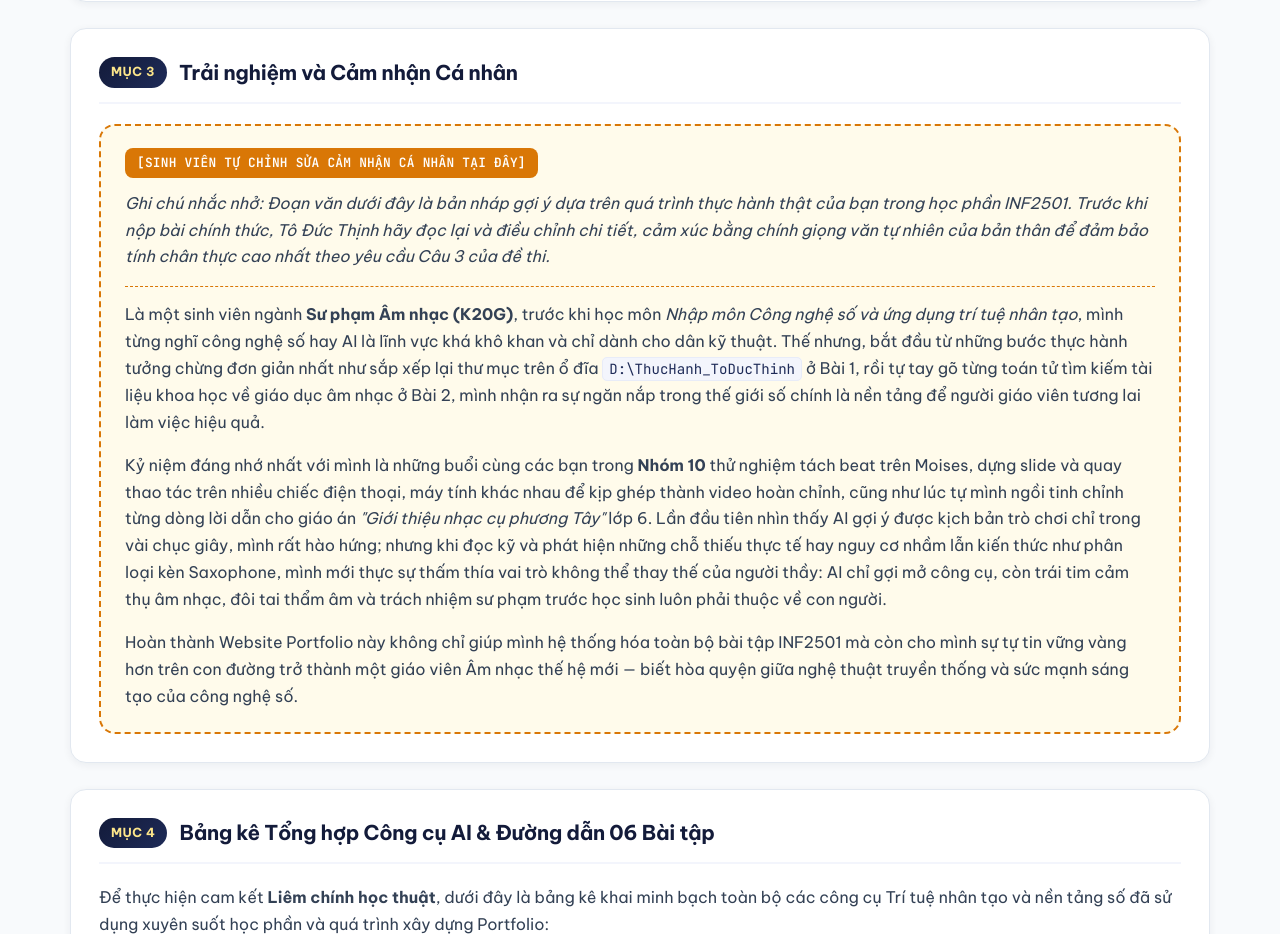
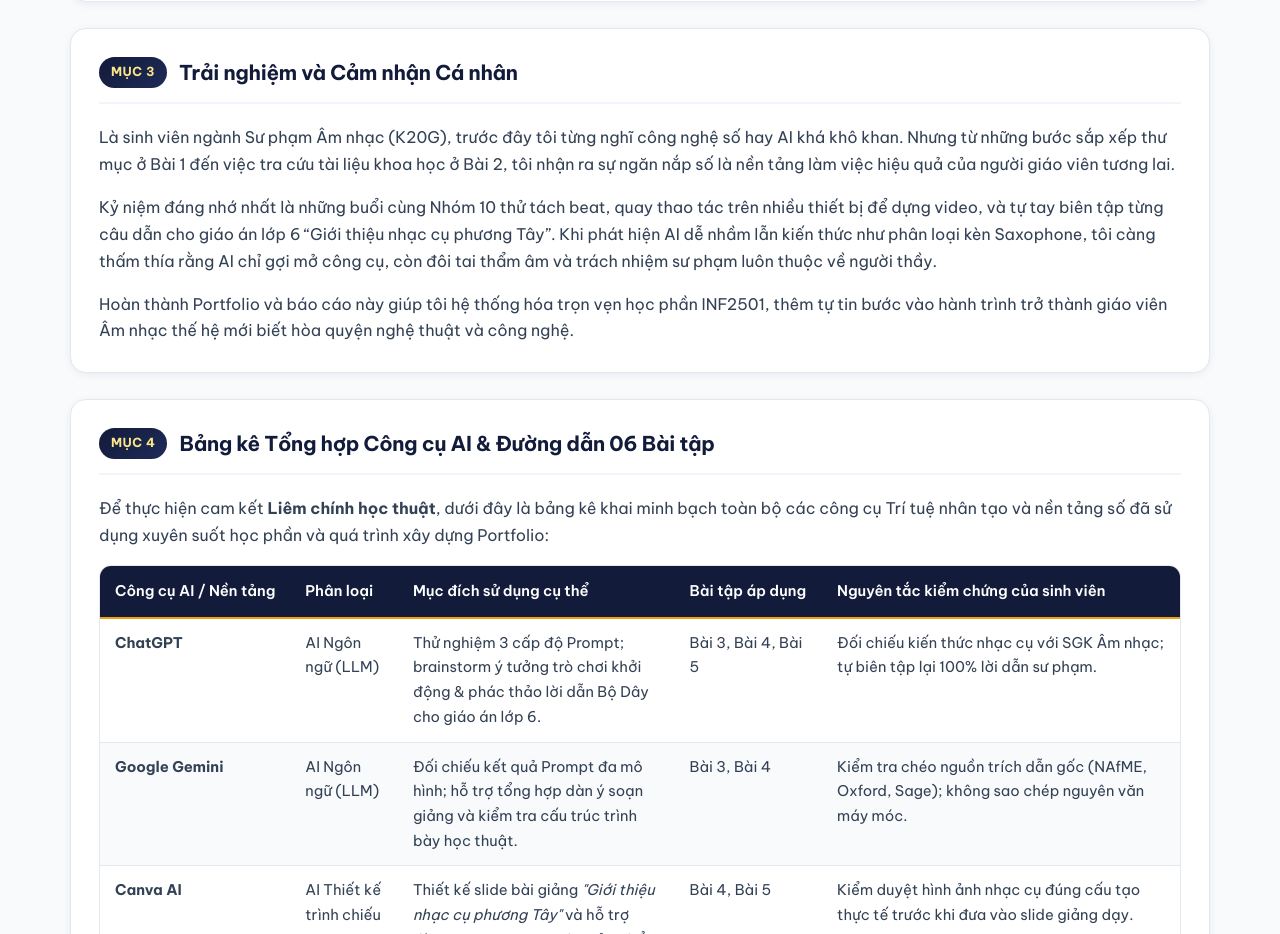
Before and after one commit to blablaaaaaa/INF2501-Portfolio, a plain HTML site: page conclusion.html in a window 1280 px wide. Shown: the part 2180-3114 px from the top of the page. Drawn offline with nearby package versions, Linux system fonts and the light colour scheme.

Commit message:
Finalize personal reflection in conclusion.html

```diff
--- a/conclusion.html
+++ b/conclusion.html
@@ -164,29 +164,22 @@
           </div>
         </article>
 
-        <!-- Mục 3: Khung trải nghiệm và cảm nhận cá nhân (Có nhãn tự chỉnh sửa) -->
+        <!-- Mục 3: Trải nghiệm và cảm nhận cá nhân -->
         <article class="part-card">
           <div class="part-header">
             <span class="part-badge">Mục 3</span>
             <h2 class="part-title">Trải nghiệm và Cảm nhận Cá nhân</h2>
           </div>
 
-          <div class="editable-notice">
-            <span class="editable-tag">[SINH VIÊN TỰ CHỈNH SỬA CẢM NHẬN CÁ NHÂN TẠI ĐÂY]</span>
           <p>
-              <em>Ghi chú nhắc nhở: Đoạn văn dưới đây là bản nháp gợi ý dựa trên quá trình thực hành thật của bạn trong học phần INF2501. Trước khi nộp bài chính thức, Tô Đức Thịnh hãy đọc lại và điều chỉnh chi tiết, cảm xúc bằng chính giọng văn tự nhiên của bản thân để đảm bảo tính chân thực cao nhất theo yêu cầu Câu 3 của đề thi.</em>
-            </p>
-            <hr style="border: none; border-top: 1px dashed #d97706; margin: 14px 0;">
-            <p>
-              Là một sinh viên ngành <strong>Sư phạm Âm nhạc (K20G)</strong>, trước khi học môn <em>Nhập môn Công nghệ số và ứng dụng trí tuệ nhân tạo</em>, mình từng nghĩ công nghệ số hay AI là lĩnh vực khá khô khan và chỉ dành cho dân kỹ thuật. Thế nhưng, bắt đầu từ những bước thực hành tưởng chừng đơn giản nhất như sắp xếp lại thư mục trên ổ đĩa <code>D:\ThucHanh_ToDucThinh</code> ở Bài 1, rồi tự tay gõ từng toán tử tìm kiếm tài liệu khoa học về giáo dục âm nhạc ở Bài 2, mình nhận ra sự ngăn nắp trong thế giới số chính là nền tảng để người giáo viên tương lai làm việc hiệu quả.
+            Là sinh viên ngành Sư phạm Âm nhạc (K20G), trước đây tôi từng nghĩ công nghệ số hay AI khá khô khan. Nhưng từ những bước sắp xếp thư mục ở Bài 1 đến việc tra cứu tài liệu khoa học ở Bài 2, tôi nhận ra sự ngăn nắp số là nền tảng làm việc hiệu quả của người giáo viên tương lai.
           </p>
           <p>
-              Kỷ niệm đáng nhớ nhất với mình là những buổi cùng các bạn trong <strong>Nhóm 10</strong> thử nghiệm tách beat trên Moises, dựng slide và quay thao tác trên nhiều chiếc điện thoại, máy tính khác nhau để kịp ghép thành video hoàn chỉnh, cũng như lúc tự mình ngồi tinh chỉnh từng dòng lời dẫn cho giáo án <em>"Giới thiệu nhạc cụ phương Tây"</em> lớp 6. Lần đầu tiên nhìn thấy AI gợi ý được kịch bản trò chơi chỉ trong vài chục giây, mình rất hào hứng; nhưng khi đọc kỹ và phát hiện những chỗ thiếu thực tế hay nguy cơ nhầm lẫn kiến thức như phân loại kèn Saxophone, mình mới thực sự thấm thía vai trò không thể thay thế của người thầy: AI chỉ gợi mở công cụ, còn trái tim cảm thụ âm nhạc, đôi tai thẩm âm và trách nhiệm sư phạm trước học sinh luôn phải thuộc về con người.
+            Kỷ niệm đáng nhớ nhất là những buổi cùng Nhóm 10 thử tách beat, quay thao tác trên nhiều thiết bị để dựng video, và tự tay biên tập từng câu dẫn cho giáo án lớp 6 “Giới thiệu nhạc cụ phương Tây”. Khi phát hiện AI dễ nhầm lẫn kiến thức như phân loại kèn Saxophone, tôi càng thấm thía rằng AI chỉ gợi mở công cụ, còn đôi tai thẩm âm và trách nhiệm sư phạm luôn thuộc về người thầy.
           </p>
           <p style="margin-bottom: 0;">
-              Hoàn thành Website Portfolio này không chỉ giúp mình hệ thống hóa toàn bộ bài tập INF2501 mà còn cho mình sự tự tin vững vàng hơn trên con đường trở thành một giáo viên Âm nhạc thế hệ mới — biết hòa quyện giữa nghệ thuật truyền thống và sức mạnh sáng tạo của công nghệ số.
+            Hoàn thành Portfolio và báo cáo này giúp tôi hệ thống hóa trọn vẹn học phần INF2501, thêm tự tin bước vào hành trình trở thành giáo viên Âm nhạc thế hệ mới biết hòa quyện nghệ thuật và công nghệ.
           </p>
-          </div>
         </article>
 
         <!-- Mục 4: Bảng kê tổng hợp công cụ AI & Liên kết nhanh 06 bài tập -->
```
Lines whose indentation alone changed are shown as unchanged.
